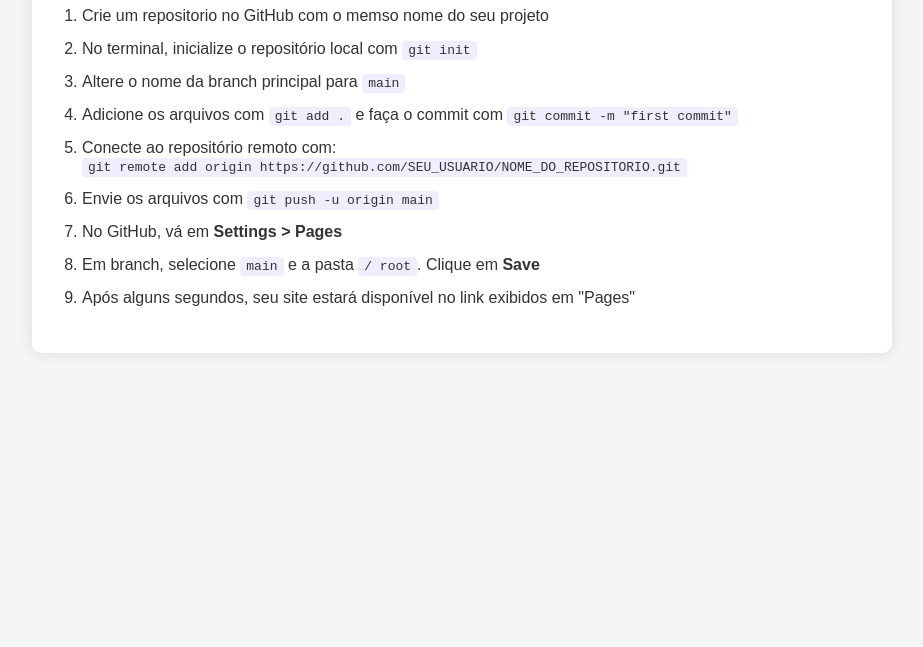
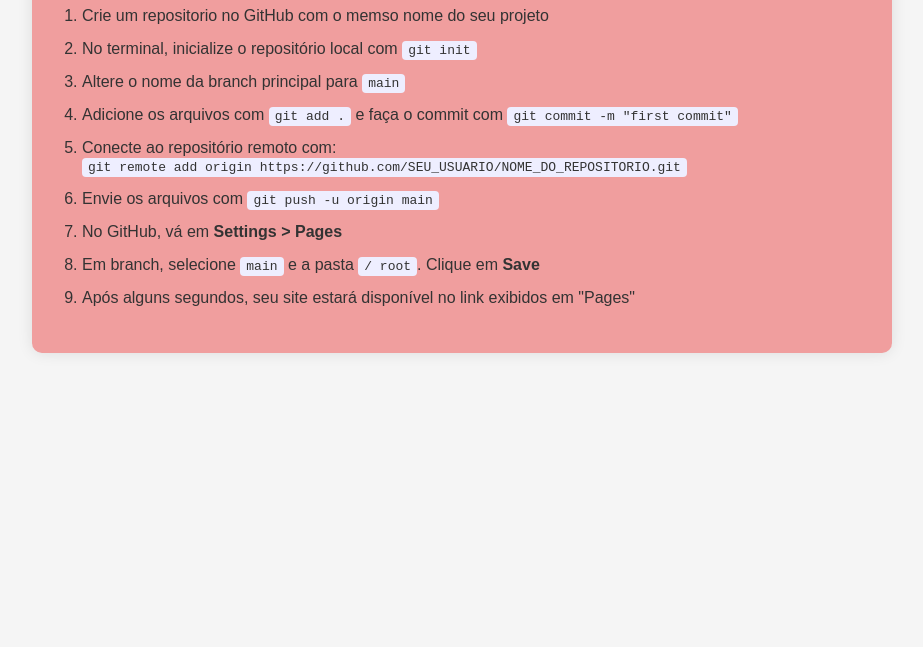
Before and after one commit to LuizaDeVicente/First-Site, a plain HTML site: page index.html in a window 1280 px wide. Shown: the part 153-800 px from the top of the page, without its empty margins (178-1101 px from the left). Drawn offline with Linux system fonts and the light colour scheme.

Commit message:
Mudando cor de fundo

```diff
--- a/style.css
+++ b/style.css
@@ -9,7 +9,7 @@ body {
   main {
     max-width: 800px;
     margin: 50px auto;
-    background-color: #ffffff;
+    background-color: #f09e9e;
     padding: 30px;
     border-radius: 10px;
     box-shadow: 0 0 15px rgba(0, 0, 0, 0.1);
```
